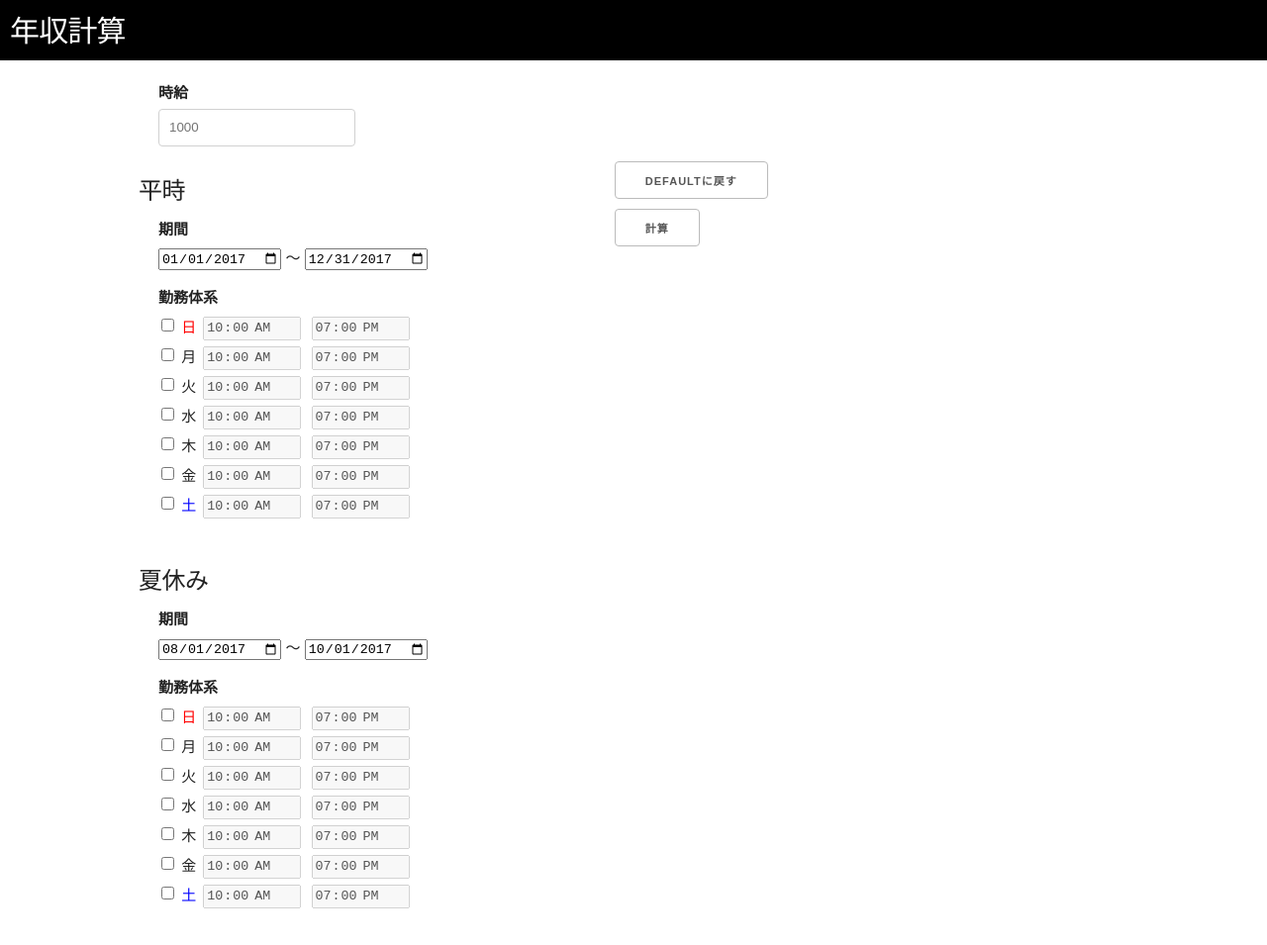
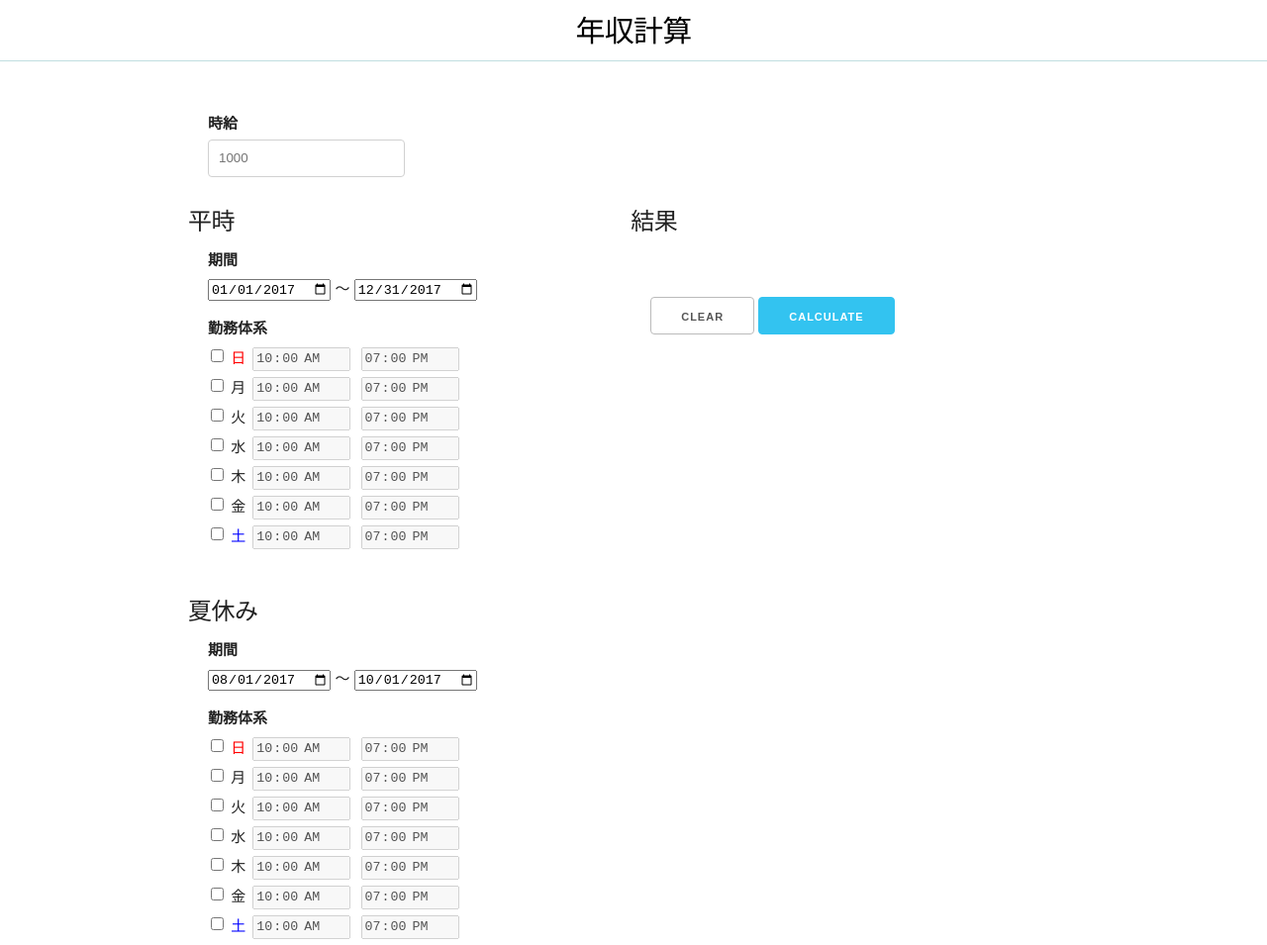
Before and after one commit to jackale/calculate-income, a plain HTML site: page index.html in a window 1280 px wide. Shown: the whole page at 99% size. Drawn offline with nearby package versions, Linux system fonts and the light colour scheme.

Commit message:
style調整

```diff
--- a/index.html
+++ b/index.html
@@ -32,14 +32,18 @@
         </div>
       </div>
 
-      <div id="operator">
-        <button id="calc" class="btn btn-primary">defaultに戻す</button>
-        <div id="calc-area">
-          <button id="calc" class="btn btn-primary">計算</button>
+      <div id="show-space" class="six columns">
+        <h5>結果</h5>
+        <div id="result">
         </div>
+        <div id="operator">
+          <div id="calc-area">
+            <button id="clear" class="btn btn-primary">CLEAR</button>
+            <button id="calc" class="button-primary">Calculate</button>
+          </div>
+        </div>
+
       </div>
-
-      <div id="result" class="six columns"></div>
     </div>
   </div>
 
--- a/src/main.css
+++ b/src/main.css
@@ -1,24 +1,38 @@
 body{
   margin: 0;
+  /*background-color: #effdff;*/
 }
 header{
-  background-color: black;
-  color: white;
+  /*background-color: black;*/
+  color: black;
+  text-align: center;
+  border-bottom: 1px solid #c0dee0;
   /*height: 50px;*/
 }
 header h4 {
   padding: 10px;
+  margin: 0px;
 }
 
 input[type=checkbox], input[type=time] {
   margin: 3px;
 }
 
+#content {
+  background-color: white;
+  padding: 50px
+}
+
 .config {
   margin-bottom: 40px;
 }
-.config h5 {
+h5 {
+/*.config h5 {*/
   margin: 10px -20px;
+}
+#result {
+  height: 50px;
+  font-size: 20px;
 }
 
 .week_0 { color: red; }
```
